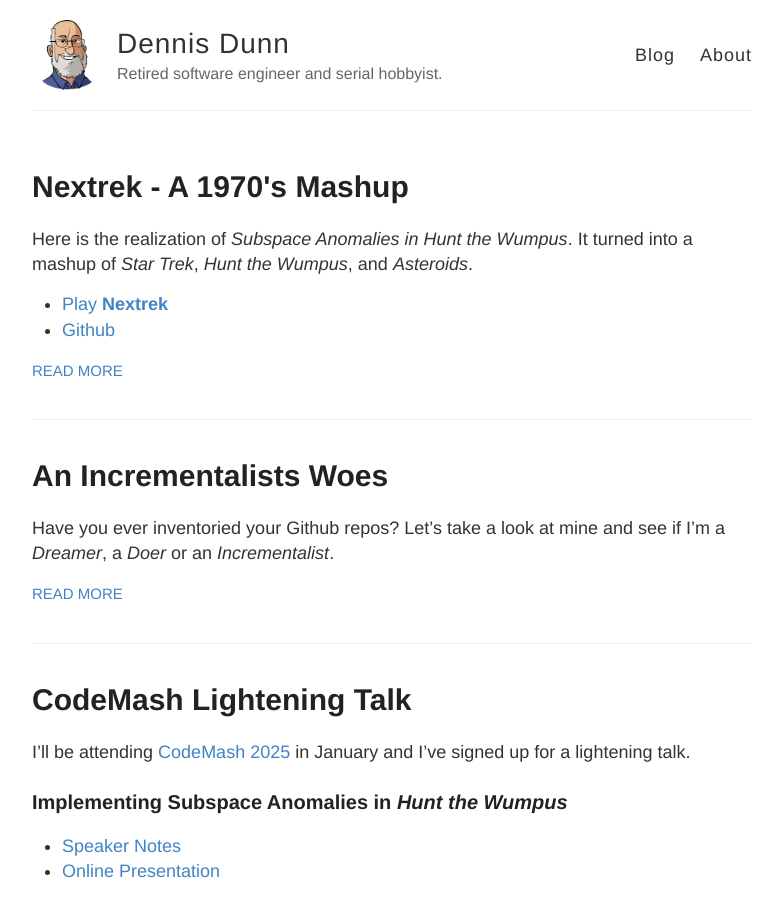
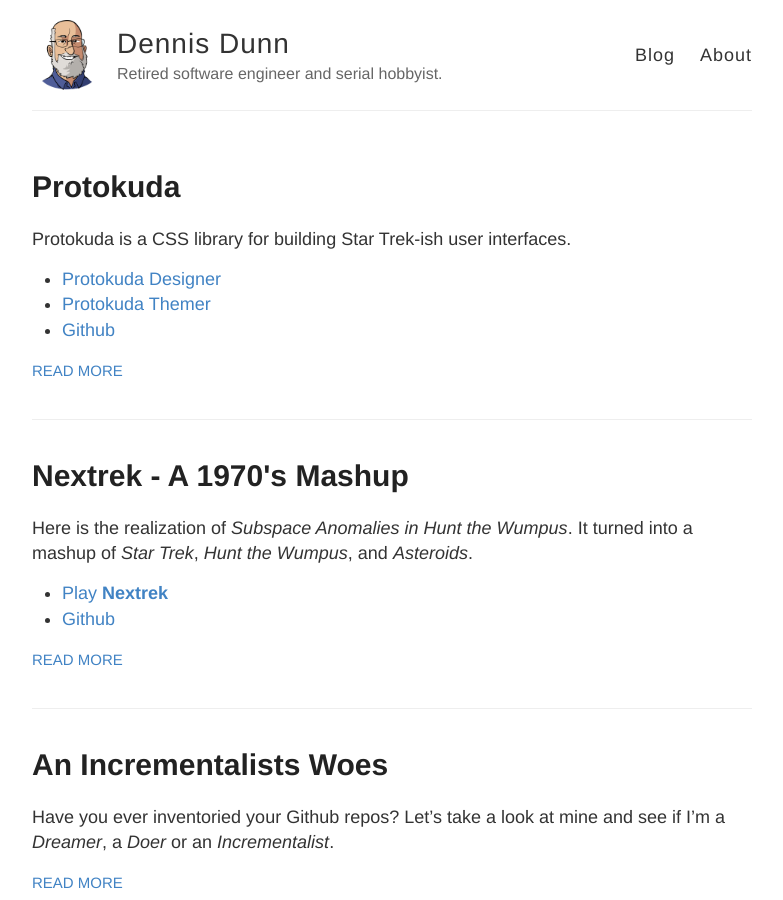
Before and after one commit to dennisdunn/dennisdunn.github.io, a Jekyll site: the page built from index.html, in a window 1280 px wide and 900 px high. Shown: the whole window, without its empty margins (248-1031 px from the left). Built offline with Jekyll 4.4.1, drawn with Linux system fonts in a browser that asks for light colours.

Commit message:
Added protokuda post.

```diff
--- a/_posts/2025-01-02-subspace-wumpus copy.md
+++ b/_posts/2025-01-02-subspace-wumpus copy.md
@@ -10,5 +10,3 @@
 
 - [Speaker Notes](/assets/subspace-wumpus/Subspace%20Wumpus.pdf)
 - [Online Presentation](https://docs.google.com/presentation/d/e/2PACX-1vQuu3Dqegt3Xw1i4-TNoPgPvw11u60sxxfXHcYD0uVQPfDSxIUZclITUm11cQgu8a-_DH4yG684xLFx/pub?start=false&loop=false&delayms=3000)
-
-<!--more-->
--- a/_posts/2026-09-30-nextrek-a-mashup.md
+++ b/_posts/2026-09-30-nextrek-a-mashup.md
@@ -9,5 +9,3 @@
 
 - [Play **Nextrek**](https://dennisdunn.github.io/Nextrek/)
 - [Github](https://github.com/dennisdunn/Nextrek/)
-
-<!--more-->
--- /dev/null
+++ b/_posts/2026-10-01-protokuda-css.md
@@ -0,0 +1,13 @@
+---
+layout: post
+title: Protokuda
+subtitle: It's not LCARS!
+excerpt_separator: <!--more-->
+---
+
+Protokuda is a CSS library for building Star Trek-ish
+user interfaces.
+
+- [Protokuda Designer](https://dennisdunn.github.io/pk-designer/)
+- [Protokuda Themer](https://dennisdunn.github.io/pk-themer/)
+- [Github](https://github.com/dennisdunn/protokuda)
```
